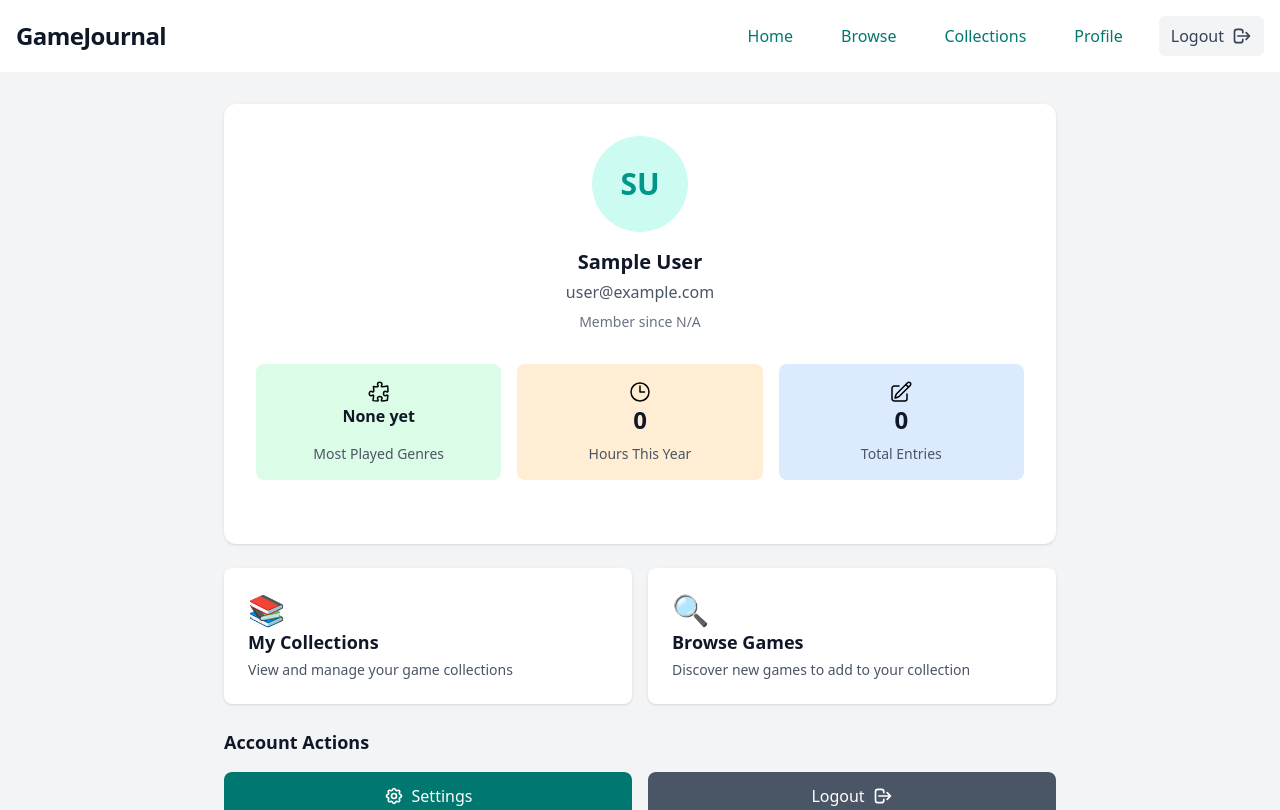
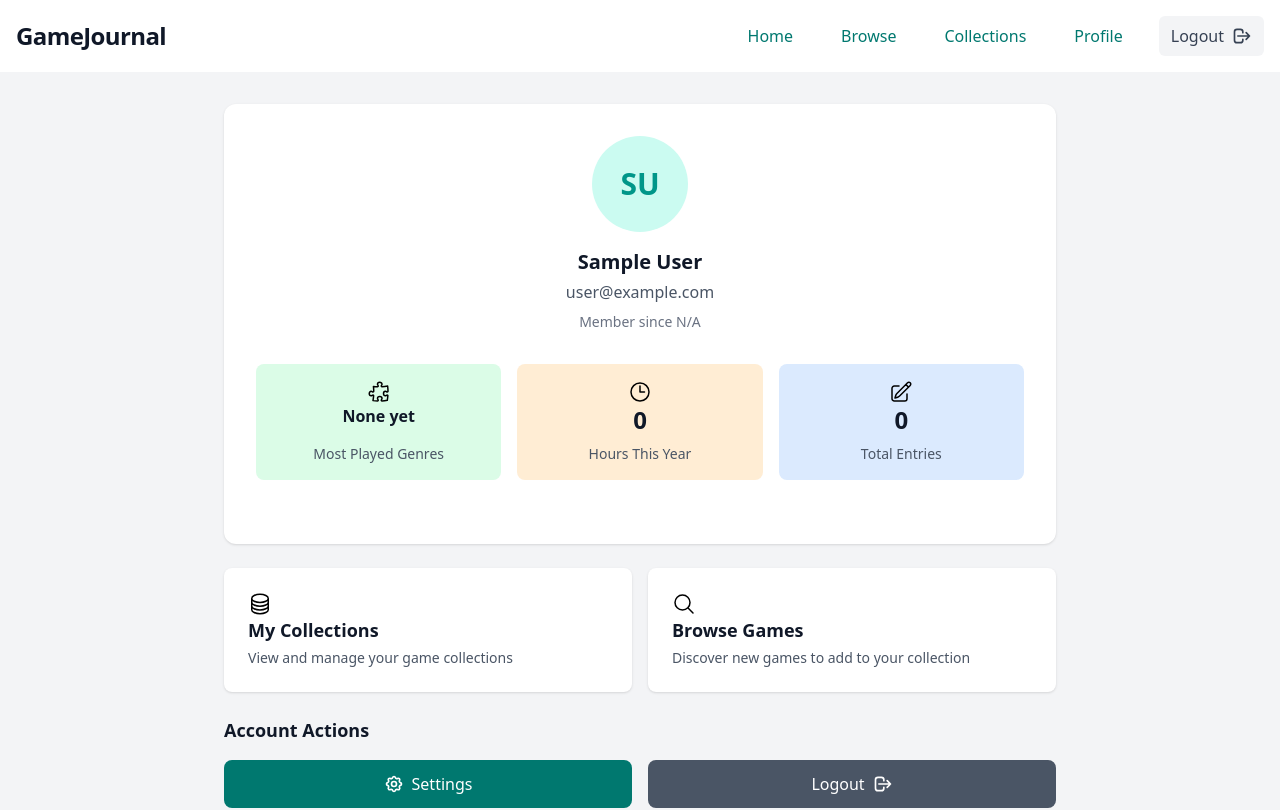
Before and after one commit to c-mosfi/game-journal, a React (Vite) app: page /profile in a window 1280 px wide. Shown: the top 810 px of the page. Built offline with nearby package versions, Linux system fonts and the light colour scheme; no server answers; the database is empty; sample sign-in values are in the browser's storage.

Commit message:
Replace emoji icons with SVGs

```diff
--- a/src/pages/protected/ProfilePage.jsx
+++ b/src/pages/protected/ProfilePage.jsx
@@ -159,8 +159,20 @@ export const ProfilePage = () => {
 					<Link
 						to={'/collections'}
 						className="bg-white rounded-lg shadow-sm p-6 hover:shadow-md transition text-left">
-						<span className="text-3xl mb-2" aria-hidden="true">
-							📚
+						<span className="mb-2" aria-hidden="true">
+							<svg
+								xmlns="http://www.w3.org/2000/svg"
+								fill="none"
+								viewBox="0 0 24 24"
+								stroke-width="1.5"
+								stroke="currentColor"
+								class="size-6">
+								<path
+									stroke-linecap="round"
+									stroke-linejoin="round"
+									d="M20.25 6.375c0 2.278-3.694 4.125-8.25 4.125S3.75 8.653 3.75 6.375m16.5 0c0-2.278-3.694-4.125-8.25-4.125S3.75 4.097 3.75 6.375m16.5 0v11.25c0 2.278-3.694 4.125-8.25 4.125s-8.25-1.847-8.25-4.125V6.375m16.5 0v3.75m-16.5-3.75v3.75m16.5 0v3.75C20.25 16.153 16.556 18 12 18s-8.25-1.847-8.25-4.125v-3.75m16.5 0c0 2.278-3.694 4.125-8.25 4.125s-8.25-1.847-8.25-4.125"
+								/>
+							</svg>
 						</span>
 						<h2 className="text-lg font-semibold text-gray-900 mb-1">
 							My Collections
@@ -173,8 +185,20 @@ export const ProfilePage = () => {
 					<Link
 						to={'/browse'}
 						className="bg-white rounded-lg shadow-sm p-6 hover:shadow-md transition text-left">
-						<span className="text-3xl mb-2" aria-hidden="true">
-							🔍
+						<span className=" mb-2" aria-hidden="true">
+							<svg
+								xmlns="http://www.w3.org/2000/svg"
+								fill="none"
+								viewBox="0 0 24 24"
+								stroke-width="1.5"
+								stroke="currentColor"
+								class="size-6">
+								<path
+									stroke-linecap="round"
+									stroke-linejoin="round"
+									d="m21 21-5.197-5.197m0 0A7.5 7.5 0 1 0 5.196 5.196a7.5 7.5 0 0 0 10.607 10.607Z"
+								/>
+							</svg>
 						</span>
 						<h2 className="text-lg font-semibold text-gray-900 mb-1">
 							Browse Games
```
